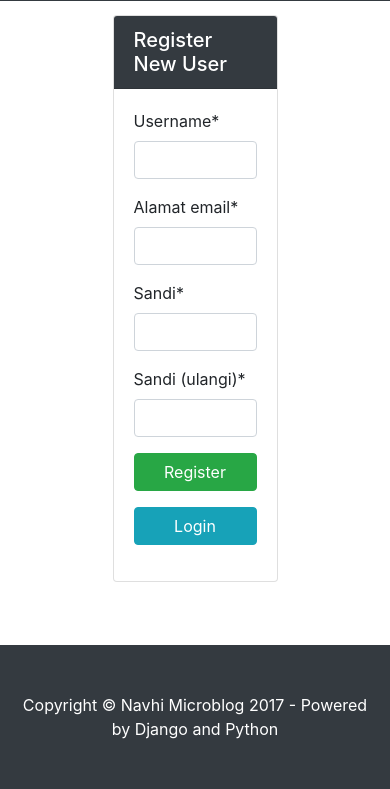
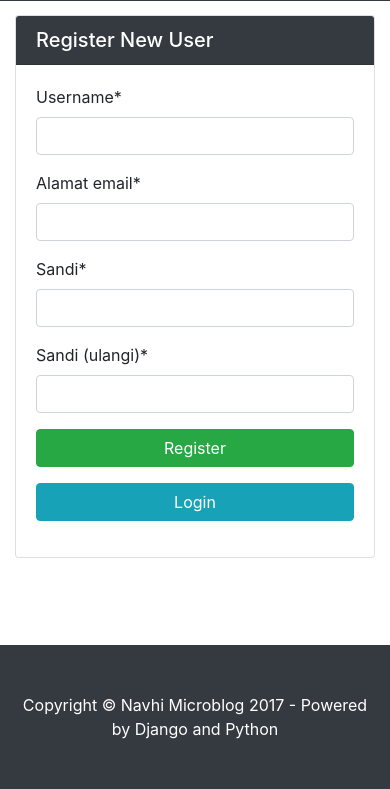
Before and after one commit to ravhirzldi/django-microblog, a Django app: page /register/ in a window 390 px wide. Shown: the part 55-844 px from the top of the page. Run offline with Django 3.2, Linux system fonts and the light colour scheme; some libraries are stand-ins or nearby versions.

Commit message:
fixed login/register layout

```diff
--- a/microblog/templates/registration/login.html
+++ b/microblog/templates/registration/login.html
@@ -2,7 +2,7 @@
 {% load crispy_forms_tags %}
 {% block title %}Navhi Microblog - Login{% endblock %}
 {% block content %}
-<div class="col-4 mx-auto">
+<div class="col-md-4 mx-auto">
     <p/>
     <div class="card">
         <h5 class="card-header bg-dark text-white">User Login</h5>
--- a/microblog/templates/registration/register.html
+++ b/microblog/templates/registration/register.html
@@ -2,7 +2,7 @@
 {% load crispy_forms_tags %}
 {% block title %}Navhi Microblog - Register{% endblock %}
 {% block content %}
-<div class="col-6 mx-auto">
+<div class="col-md-6 mx-auto">
     <p/>
     <div class="card">
         <h5 class="card-header bg-dark text-white">Register New User</h5>
@@ -16,5 +16,6 @@
       <p></p><a class="btn btn-info btn-block" href="{% url 'login' %}" role="button">Login</a></p>
       </div>
     </div>
+    <p/>
 </div>
 {% endblock %}
```
